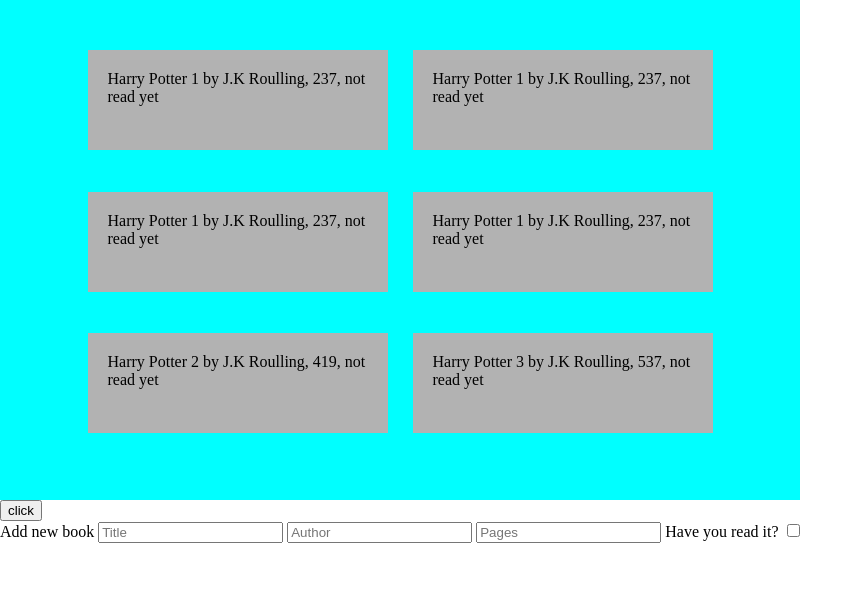
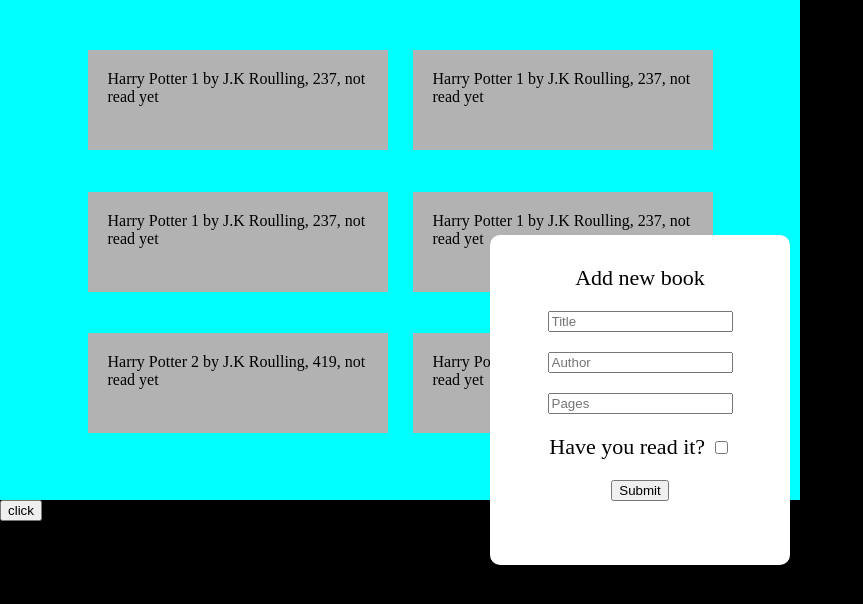
Before and after one commit to bilytskyi/library, a plain HTML site: page index.html in a window 1280 px wide. Shown: the whole page, without its empty margins (0-863 px from the left). Drawn offline with Linux system fonts and the light colour scheme.

Commit message:
basic form logic, but need fix

```diff
--- a/index.html
+++ b/index.html
@@ -23,13 +23,16 @@
     </div>
     <button>click</button>
 
-    <form>
+    <form class="add-form">
         <label>Add new book</label>
-        <input type="text" placeholder="Title">
-        <input type="text" placeholder="Author">
-        <input type="number" placeholder="Pages">
-        <label>Have you read it?</label>
-        <input type="checkbox" id="sausage" name="topping" value="sausage">
+        <input type="text" id="title" placeholder="Title">
+        <input type="text" id="author" placeholder="Author">
+        <input type="number" id="pages" placeholder="Pages">
+        <div class="have">
+            <label>Have you read it?</label>
+            <input type="checkbox" id="read" name="topping" value="true">
+        </div>
+        <button type="button" id="submit">Submit</button>
     </form>
 </body>
 </html>
--- a/main.js
+++ b/main.js
@@ -54,3 +54,13 @@
 }
 
 loopMyLybrary(myLibrary);
+
+const title = document.querySelector('#title')
+const author = document.querySelector('#author')
+const pages = document.querySelector('#pages')
+const read = document.querySelector('#read')
+const buttonSubmit = document.querySelector('#submit')
+
+buttonSubmit.addEventListener('click', (event) => {
+    addBookToLibrary(Book(title.value, author.value, pages.value, read.value));
+})
--- a/style.css
+++ b/style.css
@@ -1,4 +1,5 @@
 body {
+    background-color: black;
     margin: 0;
     padding: 0;
 }
@@ -34,3 +35,20 @@
     z-index: 2; /* Specify a stack order in case you're using a different order for other elements */
     cursor: pointer; /* Add a pointer on hover */
 }
+
+.add-form {
+    position: absolute;
+    top: 50%;
+    left: 50%;
+    transform: translate(-50%, -50%);
+    background-color: white;
+    height: 300px;
+    width: 300px;
+    border-radius: 10px;
+    display: flex;
+    flex-direction: column;
+    align-items: center;
+    gap: 20px;
+    padding-top: 30px;
+    font-size: 22px;
+}
```
